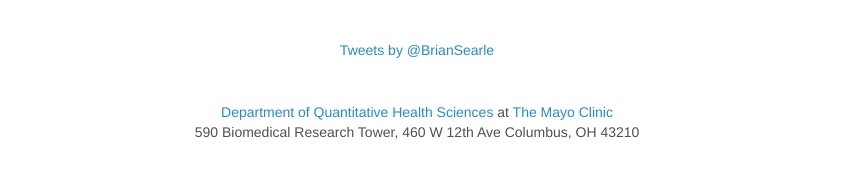
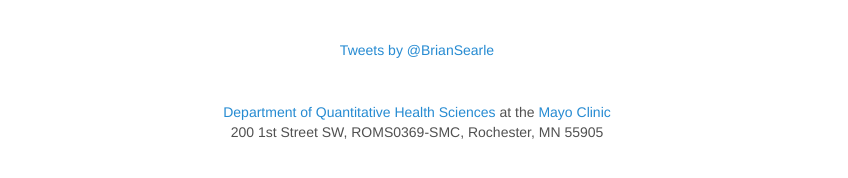
Before and after one commit to searlelab/searlelab.github.io, a Jekyll site: the page built from index.html, in a window 1280 px wide and 1079 px high. Shown: the part 895-1073 px from the top of the window, without its empty margins (223-1071 px from the left). Built offline with Jekyll 4.4.1, drawn with Linux system fonts in a browser that asks for light colours; nearby versions of some CDN libraries; comment, search, counter and statistics services are not loaded.

Commit message:
Update index.html

```diff
--- a/index.html
+++ b/index.html
@@ -48,8 +48,8 @@
       <script>!function(d,s,id){var js,fjs=d.getElementsByTagName(s)[0],p=/^http:/.test(d.location)?'http':'https';if(!d.getElementById(id)){js=d.createElement(s);js.id=id;js.src=p+"://platform.twitter.com/widgets.js";fjs.parentNode.insertBefore(js,fjs);}}(document,"script","twitter-wjs");</script>
 
       <span style="display: block; margin-bottom: 3em"></span>
-      <a href="https://www.mayo.edu/research/departments-divisions/quantitative-health-sciences/overview">Department of Quantitative Health Sciences</a> at <a href="https://www.mayoclinic.org/">The Mayo Clinic</a><br>
-      590 Biomedical Research Tower, 460 W 12th Ave Columbus, OH 43210
+      <a href="https://www.mayo.edu/research/departments-divisions/quantitative-health-sciences/overview">Department of Quantitative Health Sciences</a> at the <a href="https://www.mayoclinic.org/">Mayo Clinic</a><br>
+      200 1st Street SW, ROMS0369-SMC, Rochester, MN 55905
       <span style="display: block; margin-bottom: 3em"></span>
 
     </header>
```
